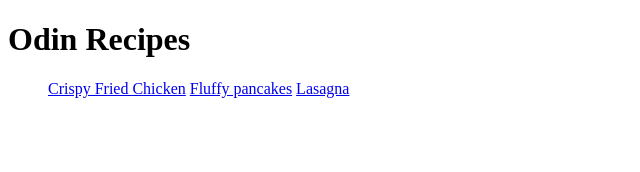
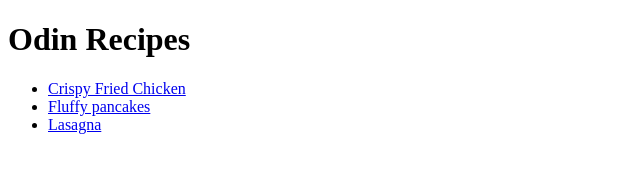
Before and after one commit to Hossain-ahm/odin-recipes, a plain HTML site: page index.html in a window 1280 px wide. Shown: the whole page, without its empty margins (0-640 px from the left). Drawn offline with Linux system fonts and the light colour scheme.

Commit message:
fixed the list
fixed the list by adding the point in the table

```diff
--- a/index.html
+++ b/index.html
@@ -9,9 +9,9 @@
     <h1>Odin Recipes</h1>
     <!-- recipe list -->
     <ul>
-        <a href="./recipes/crispy-fried-chicken.html">Crispy Fried Chicken</a>
-        <a href="./recipes/fluffy-pancakes.html">Fluffy pancakes</a>
-        <a href="./recipes/lasagna.html">Lasagna</a>
+        <li><a href="./recipes/crispy-fried-chicken.html">Crispy Fried Chicken</a></li>
+        <li><a href="./recipes/fluffy-pancakes.html">Fluffy pancakes</a></li>
+        <li><a href="./recipes/lasagna.html">Lasagna</a></li>
     </ul>
 </body>
 </html>
```
